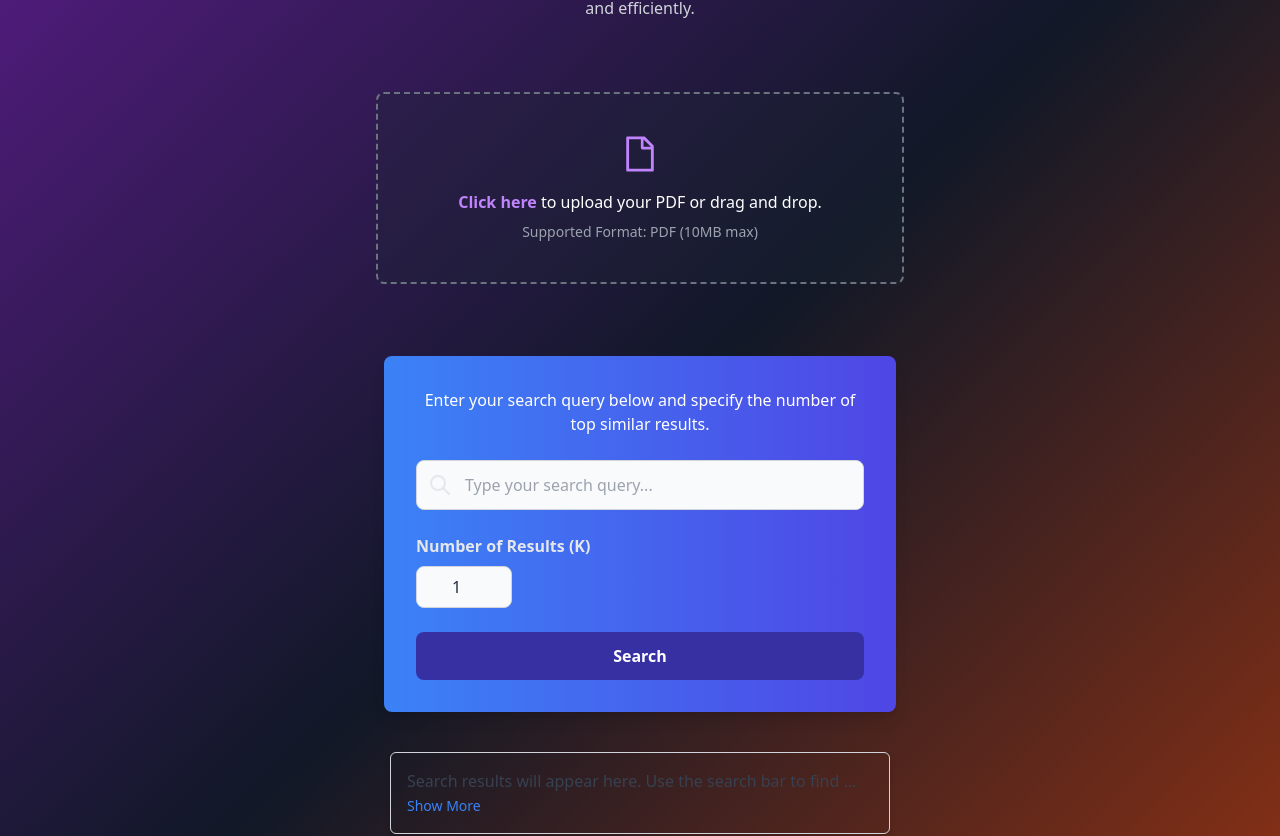
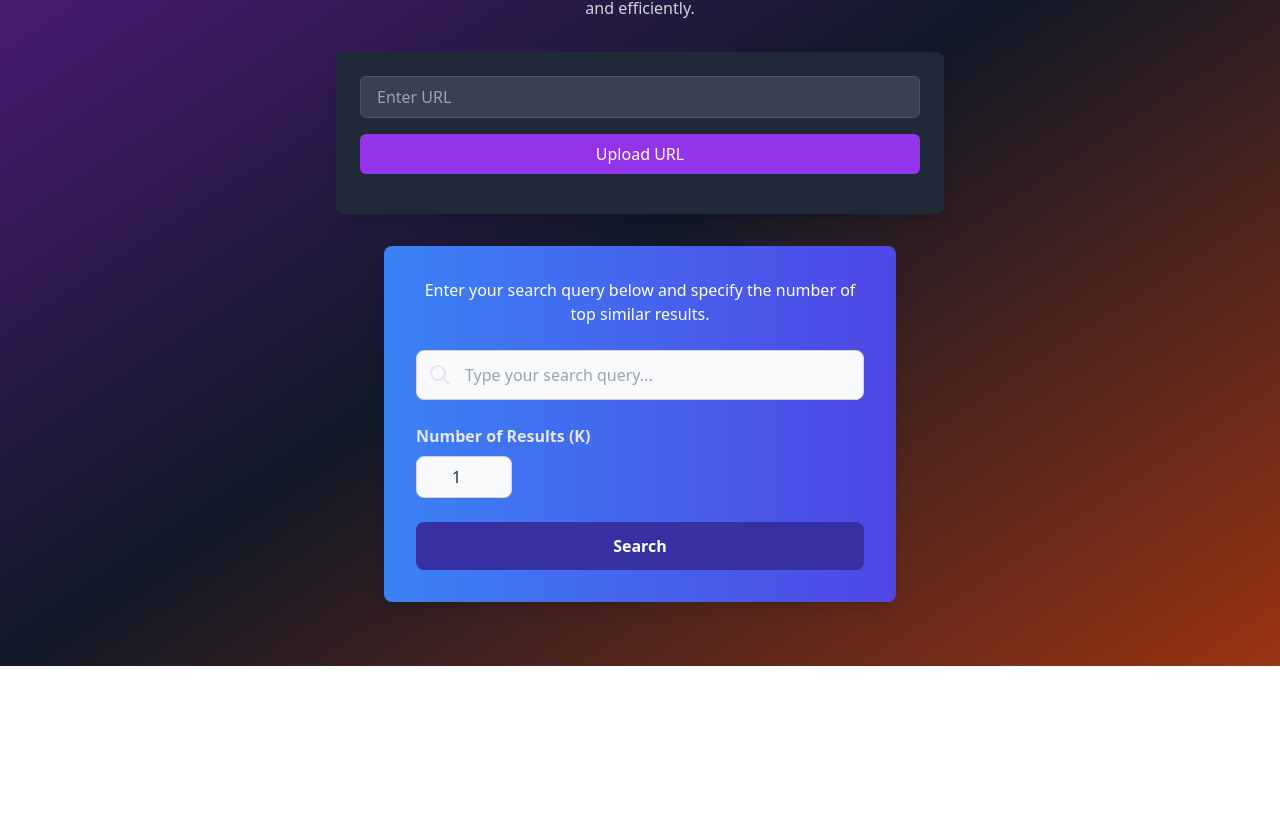
Before and after one commit to eyobderese/Breast-Cancer-Frontend, a React (Create React App) app: page / in a window 1280 px wide. Shown: the part 180-1016 px from the top of the page. After the commit the page ends 846 px from the top, so only its background shows below. Built offline with nearby package versions, Linux system fonts and the light colour scheme.

Commit message:
finalizing some component

```diff
--- a/src/components/ExpandableCard.js
+++ b/src/components/ExpandableCard.js
@@ -1,6 +1,6 @@
 import React, { useState } from "react";
 
-function ExpandableCard({ content }) {
+function ExpandableCard({ title, content }) {
   const [expanded, setExpanded] = useState(false);
   const snippet =
     content.length > 60 ? `${content.substring(0, 60)}...` : content;
@@ -13,6 +13,7 @@
       className="border border-gray-300 rounded-md p-4 m-2 cursor-pointer transition-transform transform hover:scale-105 shadow-md"
       style={{ width: "500px" }} // Adjust the width as needed
     >
+      <h2 className="text-xl font-bold mb-2">{title}</h2>
       <p className="text-gray-700">{expanded ? content : snippet}</p>
       <span className="text-blue-500 text-sm">
         {expanded ? "Show Less" : "Show More"}
--- a/src/components/FileUpload.js
+++ b/src/components/FileUpload.js
@@ -4,22 +4,35 @@
 import { AiOutlineFile } from "react-icons/ai";
 import { FaCheck } from "react-icons/fa";
 
-function FileUpload() {
+function FileUpload({
+  uploadProgress,
+  setUploadProgress,
+  uploadComplete,
+  setUploadComplete,
+  file,
+  setFile,
+}) {
   // State for managing the file, progress, and completion status
-  const [file, setFile] = useState(null);
-  const [uploadProgress, setUploadProgress] = useState(0);
-  const [isUploadComplete, setIsUploadComplete] = useState(false);
 
   // Function to handle file upload with progress tracking
   const handleFileUpload = async (selectedFile) => {
     try {
-      await uploadFile(selectedFile, (progressEvent) => {
-        const percentCompleted = Math.round(
-          (progressEvent.loaded * 100) / progressEvent.total
-        );
-        setUploadProgress(percentCompleted);
-      });
-      setIsUploadComplete(true);
+      // Create fake progress
+      const fakeProgressInterval = setInterval(() => {
+        setUploadProgress((prevProgress) => {
+          if (prevProgress >= 90) {
+            clearInterval(fakeProgressInterval);
+            return prevProgress;
+          }
+          return prevProgress + 10;
+        });
+      }, 500);
+
+      await uploadFile(selectedFile);
+
+      clearInterval(fakeProgressInterval);
+      setUploadComplete(true);
+      setUploadProgress(100);
     } catch (error) {
       console.error("Upload error:", error);
       alert("File upload failed. Please try again.");
@@ -34,7 +47,7 @@
         console.log("File selected:", selectedFile);
         setFile(selectedFile);
         setUploadProgress(0);
-        setIsUploadComplete(false);
+        setUploadComplete(false);
         handleFileUpload(selectedFile);
       } else {
         alert("Please upload a valid PDF file.");
@@ -62,13 +75,13 @@
       >
         <input {...getInputProps()} />
 
-        {file && isUploadComplete ? (
+        {file && uploadComplete ? (
           <FaCheck className="text-gray-400 text-6xl mb-4" />
         ) : (
           <AiOutlineFile className="text-purple-400 text-6xl mb-4" />
         )}
 
-        {file && isUploadComplete ? (
+        {file && uploadComplete ? (
           <p className="text-white font-semibold">Uploaded File: {file.name}</p>
         ) : (
           <>
@@ -85,7 +98,7 @@
         )}
 
         {/* Display upload progress if file is being uploaded */}
-        {file && !isUploadComplete && (
+        {file && !uploadComplete && (
           <p className="text-gray-300 text-sm mt-2">
             Uploading... {uploadProgress}%
           </p>
--- a/src/components/ResultsList.js
+++ b/src/components/ResultsList.js
@@ -1,11 +1,11 @@
-import React from 'react';
-import ExpandableCard from './ExpandableCard';
+import React from "react";
+import ExpandableCard from "./ExpandableCard";
 
 function ResultsList({ results }) {
   return (
     <div>
       {results.map((item, index) => (
-        <ExpandableCard key={index} content={item} />
+        <ExpandableCard key={index} title={item[0]} content={item[1]} />
       ))}
     </div>
   );
--- a/src/components/SearchBar.js
+++ b/src/components/SearchBar.js
@@ -12,7 +12,8 @@
     setIsLoading(true);
     searchQuery(query, kValue)
       .then((response) => {
-        setResults(response.data.results);
+        console.log(response.data.result);
+        setResults(response.data.result);
       })
       .catch((error) => {
         console.error("Search error:", error);
--- /dev/null
+++ b/src/components/WenScrape.js
@@ -0,0 +1,64 @@
+import "tailwindcss/tailwind.css";
+import { webScrap } from "../services/webScrapService";
+
+const WebScrape = ({
+  uploadProgress,
+  uploadComplete,
+  setUploadProgress,
+  setUploadComplete,
+  file,
+  setFile,
+}) => {
+  const handleUrlUpload = async () => {
+    try {
+      // Create fake progress
+      const fakeProgressInterval = setInterval(() => {
+        setUploadProgress((prevProgress) => {
+          if (prevProgress >= 90) {
+            clearInterval(fakeProgressInterval);
+            return prevProgress;
+          }
+          return prevProgress + 10;
+        });
+      }, 500);
+
+      await webScrap(file);
+
+      clearInterval(fakeProgressInterval);
+      setUploadComplete(true);
+      setUploadProgress(100);
+    } catch (error) {
+      console.error("Upload error:", error);
+      alert("URL upload failed. Please try again.");
+    }
+  };
+
+  return (
+    <div className="flex flex-col items-center p-6 space-y-4 bg-gray-800 rounded-lg shadow-lg w-1/2 mx-auto">
+      <input
+        type="text"
+        value={file}
+        onChange={(e) => setFile(e.target.value)}
+        placeholder="Enter URL"
+        className="w-full px-4 py-2 bg-gray-700 border border-gray-600 rounded-md text-white placeholder-gray-400 focus:outline-none focus:border-purple-500"
+      />
+
+      <button
+        onClick={handleUrlUpload}
+        className="w-full px-4 py-2 bg-purple-600 text-white rounded-md hover:bg-purple-700 transition-colors duration-300 focus:outline-none focus:ring-2 focus:ring-purple-500"
+      >
+        Upload URL
+      </button>
+
+      <div className="text-center mt-4 text-gray-300">
+        {uploadComplete ? (
+          <p className="text-green-500 font-semibold">Upload Complete!</p>
+        ) : (
+          ""
+        )}
+      </div>
+    </div>
+  );
+};
+
+export default WebScrape;
--- a/src/pages/Home.js
+++ b/src/pages/Home.js
@@ -3,16 +3,13 @@
 import ProgressBar from "../components/ProgressBar";
 import SearchBar from "../components/SearchBar";
 import ResultsList from "../components/ResultsList";
+import WebScrape from "../components/WenScrape";
 
 function Home() {
-  const [file, setFile] = useState(null);
   const [uploadProgress, setUploadProgress] = useState(0);
   const [uploadComplete, setUploadComplete] = useState(false);
-  const [results, setResults] = useState([
-    "Search results will appear here. Use the search bar to find relevant content. Upload a PDF document to get started. ",
-    "Search results will appear here. Use the search bar to find relevant content. Upload a PDF document to get started. ",
-    "Search results will appear here. Use the search bar to find relevant content. Upload a PDF document to get started. ",
-  ]);
+  const [file, setFile] = useState(null);
+  const [results, setResults] = useState([]);
 
   return (
     <div className="flex flex-col items-center p-8 space-y-8 min-h-screen bg-gradient-to-br from-purple-900 via-gray-900 to-orange-800">
@@ -32,11 +29,23 @@
       </div>
 
       {/* File Upload Component */}
-      <FileUpload
+      {/* <FileUpload
+        UploadProgress={uploadProgress}
+        setUploadProgress={setUploadProgress}
+        uploadComplete={uploadComplete}
+        setUploadComplete={setUploadComplete}
         file={file}
         setFile={setFile}
+      /> */}
+
+      {/*Web link Upload Component */}
+      <WebScrape
+        UploadProgress={uploadProgress}
         setUploadProgress={setUploadProgress}
+        uploadComplete={uploadComplete}
         setUploadComplete={setUploadComplete}
+        file={file}
+        setFile={setFile}
       />
 
       {/* Progress Bar */}
--- /dev/null
+++ b/src/services/webScrapService.js
@@ -0,0 +1,7 @@
+import axiosInstance from "../api/api";
+
+export const webScrap = (url) => {
+  console.log("here ...");
+
+  return axiosInstance.post("/scrape", { url });
+};
```
